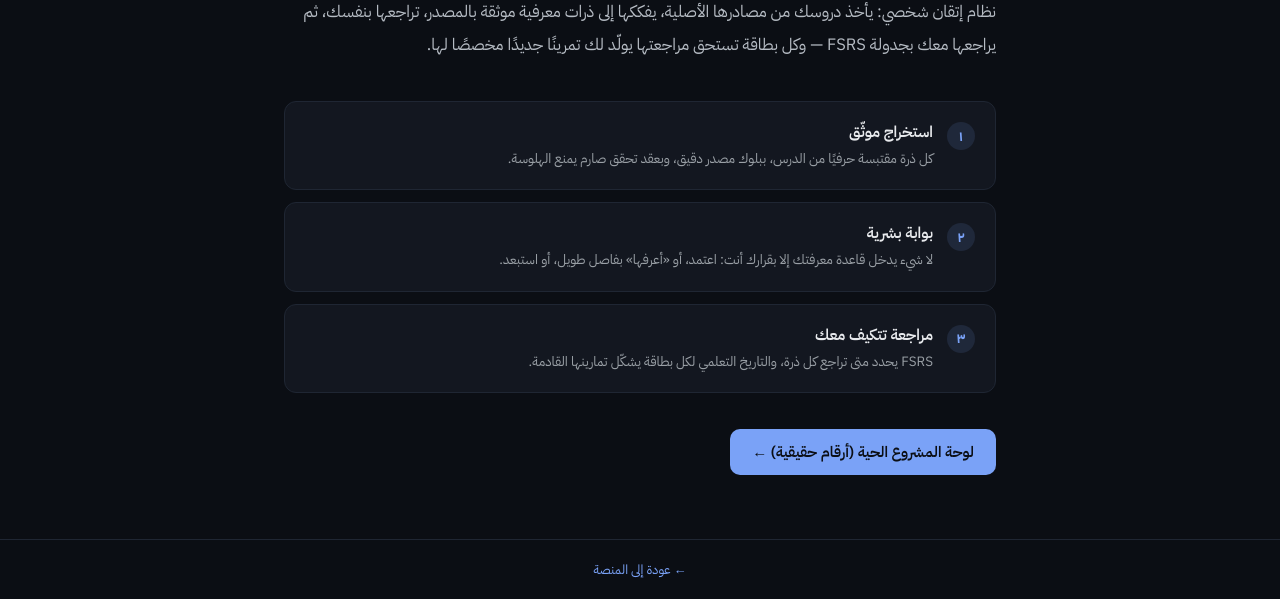
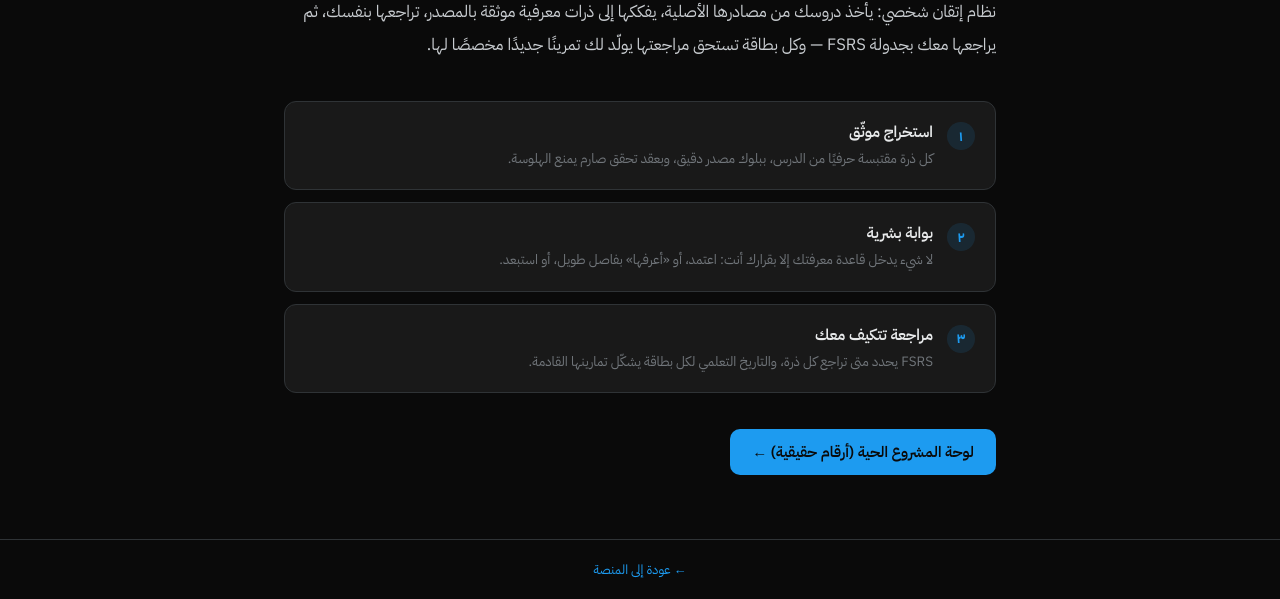
Before and after one commit to medmrf-10/lastcode, a plain HTML site: page site/index.html in a window 1280 px wide. Shown: the part 253-852 px from the top of the page. Drawn offline with Linux system fonts and the light colour scheme.

Commit message:
توحيد هوية الألوان المحلية مع المنشور (ثيم البومرف الموحد)
#0a0a0a خلفية، #191919 أسطح، #2f3336 حدود، #e7e9ea/#71767b نصوص، #1d9bf0 تمييز — مطابقة للنسخ الحية على VPS دون نشر.

Co-authored-by: CommandCodeBot <noreply@commandcode.ai>

```diff
--- a/site/index.html
+++ b/site/index.html
@@ -11,8 +11,8 @@
   * { margin: 0; padding: 0; box-sizing: border-box; }
   body {
     font-family: "IBM Plex Sans Arabic", system-ui, sans-serif;
-    background: #0b0e14;
-    color: #e8eaed;
+    background: #0a0a0a;
+    color: #e7e9ea;
     min-height: 100vh;
     display: flex;
     flex-direction: column;
@@ -28,12 +28,12 @@
     padding: 4px 14px;
   }
   h1 { font-size: clamp(30px, 5vw, 46px); font-weight: 700; margin-top: 18px; letter-spacing: -0.02em; line-height: 1.25; }
-  h1 span { color: #7aa2f7; }
-  .lead { color: #b6bcc4; margin-top: 14px; font-size: 16.5px; line-height: 2; }
+  h1 span { color: #1d9bf0; }
+  .lead { color: #c9cdd1; margin-top: 14px; font-size: 16.5px; line-height: 2; }
   .steps { margin-top: 40px; display: grid; gap: 12px; }
   .step {
-    background: #131720;
-    border: 1px solid #1f2633;
+    background: #191919;
+    border: 1px solid #2f3336;
     border-radius: 12px;
     padding: 18px 20px;
     display: flex;
@@ -44,8 +44,8 @@
     flex-shrink: 0;
     width: 28px; height: 28px;
     border-radius: 50%;
-    background: rgba(122,162,247,.12);
-    color: #7aa2f7;
+    background: rgba(29,155,240,.12);
+    color: #1d9bf0;
     font-weight: 700;
     font-size: 14px;
     display: grid;
@@ -53,16 +53,16 @@
     margin-top: 2px;
   }
   .step h3 { font-size: 15.5px; font-weight: 600; }
-  .step p { color: #9aa0a6; font-size: 13.5px; margin-top: 4px; line-height: 1.8; }
+  .step p { color: #71767b; font-size: 13.5px; margin-top: 4px; line-height: 1.8; }
   code {
     direction: ltr; display: inline-block;
-    background: #0d1117; border: 1px solid #1f2633;
+    background: #111111; border: 1px solid #2f3336;
     border-radius: 6px; padding: 2px 8px;
     font-family: "JetBrains Mono", ui-monospace, monospace;
-    font-size: 12.5px; color: #7aa2f7;
+    font-size: 12.5px; color: #1d9bf0;
   }
-  footer { text-align: center; color: #5f6368; font-size: 13px; padding: 20px; border-top: 1px solid #1f2633; }
-  footer a { color: #7aa2f7; text-decoration: none; }
+  footer { text-align: center; color: #71767b; font-size: 13px; padding: 20px; border-top: 1px solid #2f3336; }
+  footer a { color: #1d9bf0; text-decoration: none; }
 </style>
 </head>
 <body>
@@ -79,7 +79,7 @@
     <div class="step"><div class="n">٣</div><div><h3>مراجعة تتكيف معك</h3><p>FSRS يحدد متى تراجع كل ذرة، والتاريخ التعلمي لكل بطاقة يشكّل تمارينها القادمة.</p></div></div>
   </div>
   <div style="margin-top:36px; display:flex; gap:12px; flex-wrap:wrap;">
-    <a href="/code/dashboard.html" style="display:inline-block; background:#7aa2f7; color:#0b0e14; font-weight:600; text-decoration:none; border-radius:10px; padding:12px 22px; font-size:15px;">لوحة المشروع الحية (أرقام حقيقية) ←</a>
+    <a href="/code/dashboard.html" style="display:inline-block; background:#1d9bf0; color:#0a0a0a; font-weight:600; text-decoration:none; border-radius:10px; padding:12px 22px; font-size:15px;">لوحة المشروع الحية (أرقام حقيقية) ←</a>
   </div>
 </main>
 <footer><a href="/">← عودة إلى المنصة</a></footer>
```
